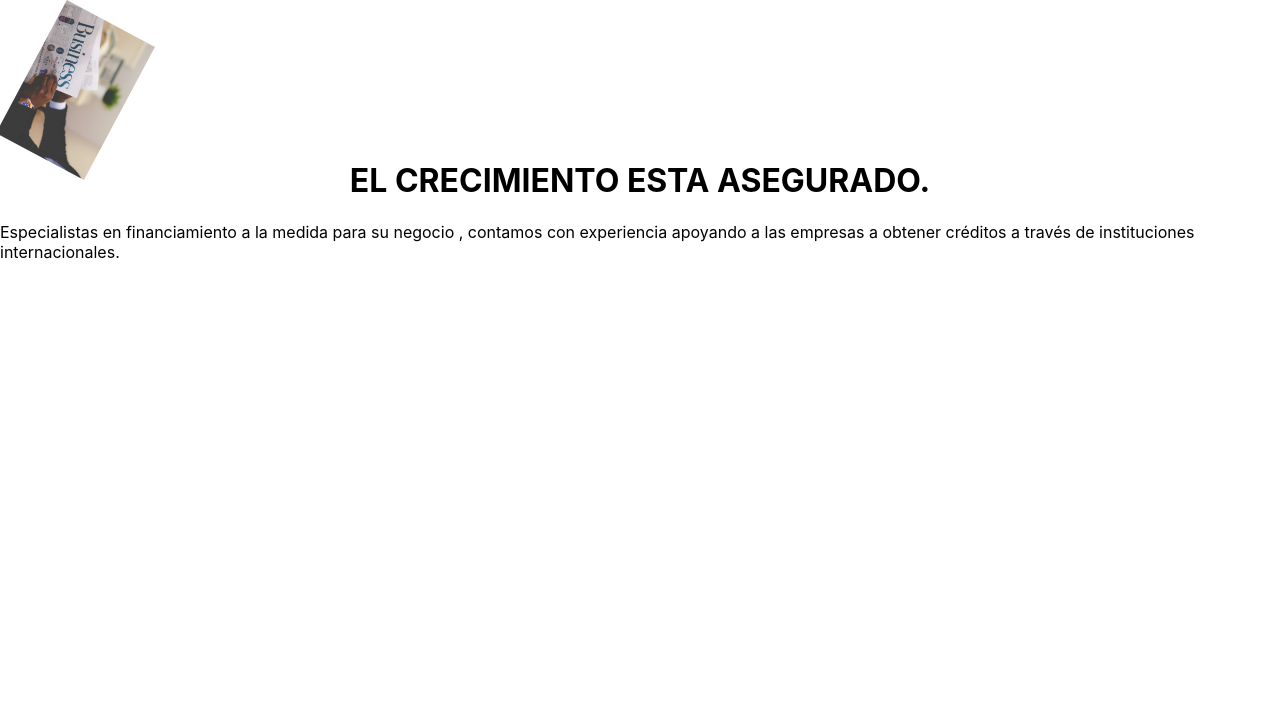
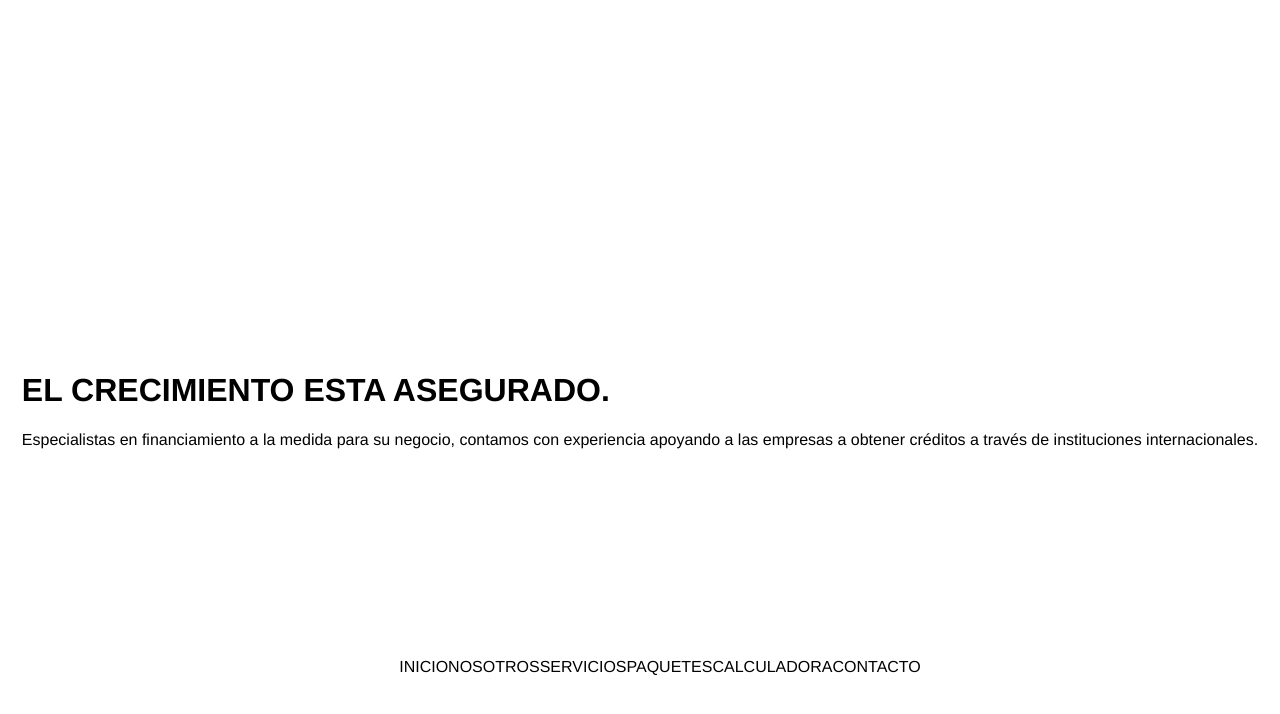
Before and after one commit to sapphiredev01/Web-finanzas, a React (Vite) app: page / in a window 1280 px wide. Shown: the top 714 px of the page. Built offline with nearby package versions, Linux system fonts and the light colour scheme; some icons are missing.

Commit message:
Trabajando en inicio

```diff
--- a/index.html
+++ b/index.html
@@ -2,9 +2,9 @@
 <html lang="en">
   <head>
     <meta charset="UTF-8" />
-    <link rel="icon" type="image/svg+xml" href="/src/favicon.svg" />
+    <link rel="icon" type="image/svg+xml" />
     <meta name="viewport" content="width=device-width, initial-scale=1.0" />
-    <title>Vite App</title>
+    <title>Web finanzas</title>
   </head>
   <body>
     <div id="root"></div>
--- a/src/components/Inicio/Hexagon.jsx
+++ /dev/null
@@ -1,15 +0,0 @@
-import styled from "styled-components";
-
-const Image = styled.img`
-    background-image: url(${props => props.src});
-    transform: matrix(-0.47, 0.88, -0.88, -0.47, 0, 0);
-    height: 100px;
-`;
-
-const Hexagon = styled.div`
-    display: flex;
-    width: 100%;
-    height: auto;
-`;
-
-export { Image, Hexagon };
--- a/src/components/Inicio/Inicio.jsx
+++ b/src/components/Inicio/Inicio.jsx
@@ -1,8 +1,44 @@
 import styled from "styled-components";
-import Wrapper from "../UI/Wrapper";
-import { Container, MediaItem } from "../UI/Media";
-import { Hexagon, Image } from "./Hexagon";
-import { FaFacebookF, AiOutlineInstagram, BsWhatsapp, HiOutlineMail } from "react-icons/all";
+import {
+  FaFacebookF,
+  AiOutlineInstagram,
+  BsWhatsapp,
+  HiOutlineMail,
+} from "react-icons/all";
+
+const Container = styled.div`
+  display: grid;
+  grid-template-columns: repeat(2, 1fr);
+  grid-template-rows: repeat(3, 1fr);
+  grid-column-gap: 0px;
+  grid-row-gap: 0px;
+  justify-content: center;
+  align-items: center;
+  height: 100vh;
+  width: auto;
+`;
+
+const Media = styled.div`
+  grid-area: 1 / 1 / 2 / 3;
+  display: flex;
+  text-align: right;
+  font-size: 1.5rem;
+  flex-direction: row;
+  justify-content: flex-end;
+  width: 100%;
+`;
+
+const MediaItem = styled.div`
+  margin: 0 2rem;
+  font-size: 2rem;
+`;
+
+const Text = styled.div`
+  grid-area: 2 / 1 / 3 / 3;
+  display: grid;
+  justify-content: center;
+  align-items: center;
+`;
 
 const Title = styled.h1`
   text-align: left;
@@ -21,12 +57,27 @@ const Content = styled.div`
   opacity: 1;
 `;
 
+const Nav = styled.div`
+  grid-area: 3 / 1 / 4 / 3;
+  display: flex;
+  flex-direction: column;
+  justify-content: center;
+  align-items: center;
+`;
 
+const List = styled.ul`
+  list-style: none;
+  text-align: center;
+`;
+
+const ListElement = styled.li`
+  display: inline-block;
+`;
 
 const Inicio = () => {
   return (
-    <Wrapper>
     <Container>
+      <Media>
         <MediaItem>
           <FaFacebookF />
         </MediaItem>
@@ -39,18 +90,26 @@ const Inicio = () => {
         <MediaItem>
           <HiOutlineMail />
         </MediaItem>
-      </Container>
-      <Hexagon>
-        <Image src="src/images/business.jpg" />
-      </Hexagon>
+      </Media>
+      <Text>
         <Title>El crecimiento esta asegurado.</Title>
         <Content>
-        Especialistas en financiamiento a la medida para su negocio , contamos
+          Especialistas en financiamiento a la medida para su negocio, contamos
           con experiencia apoyando a las empresas a obtener créditos a través de
           instituciones internacionales.
         </Content>
-
-    </Wrapper>
+      </Text>
+      <Nav>
+        <List>
+          <ListElement>INICIO</ListElement>
+          <ListElement>NOSOTROS</ListElement>
+          <ListElement>SERVICIOS</ListElement>
+          <ListElement>PAQUETES</ListElement>
+          <ListElement>CALCULADORA</ListElement>
+          <ListElement>CONTACTO</ListElement>
+        </List>
+      </Nav>
+    </Container>
   );
 };
 
--- a/src/components/Nosotros/Nosotros.jsx
+++ b/src/components/Nosotros/Nosotros.jsx
@@ -1,5 +1,13 @@
 import styled from "styled-components";
-import Wrapper from "../UI/Wrapper";
+
+const Container = styled.div`
+  display: flex;
+  flex-direction: column;
+  justify-content: center;
+  align-items: center;
+  width: 100%;
+  height: 100vh;
+`;
 
 const Title = styled.h1`
   text-align: left;
@@ -37,15 +45,15 @@ position: absolute;
 
 const Nosotros = () => {
   return (
-    <Wrapper>
+    <Container>
       <Title>Los expertos que necesitas.</Title>
       <Content>
         Somos un equipo de operadores experimentados, comprometidos con buscar y
         detectar las mejores Oportunidades de inversión de mercado, condiciones
         financieras de las acciones y los mercados estadounidenses de divisas.
       </Content>
-      <imgHor/>
-    </Wrapper>
+      <imgHor />
+    </Container>
   );
 };
 
--- a/src/components/UI/Media.jsx
+++ /dev/null
@@ -1,17 +0,0 @@
-import styled from "styled-components";
-
-const Container = styled.div`
-    display: flex;
-    text-align: right;
-    font-size: 1.5rem;
-    flex-direction: row;
-    justify-content: flex-end;
-    width: 100%;
-`;
-
-const MediaItem = styled.div`
-    margin: 0 2rem;
-    font-size: 2rem;
-`;
-
-export { Container, MediaItem };
--- a/src/components/UI/Wrapper.jsx
+++ /dev/null
@@ -1,13 +0,0 @@
-import styled from "styled-components";
-
-const Wrapper = styled.div`
-  display: flex;
-  background-color: #ffffff;
-  justify-content: center;
-  align-items: center;
-  width: 100%;
-  height: 100%;
-  flex-direction: column;
-`;
-
-export default Wrapper;
--- a/src/index.css
+++ b/src/index.css
@@ -1,7 +1,7 @@
 body {
   margin: 0;
   background: #ffffff;
-  font-family: -apple-system, BlinkMacSystemFont, 'Segoe UI', 'Roboto', 'Oxygen',
+  font-family: Helvetica, -apple-system, BlinkMacSystemFont, 'Segoe UI', 'Roboto', 'Oxygen',
     'Ubuntu', 'Cantarell', 'Fira Sans', 'Droid Sans', 'Helvetica Neue',
     sans-serif;
   -webkit-font-smoothing: antialiased;
```
Lines whose indentation alone changed are shown as unchanged.
